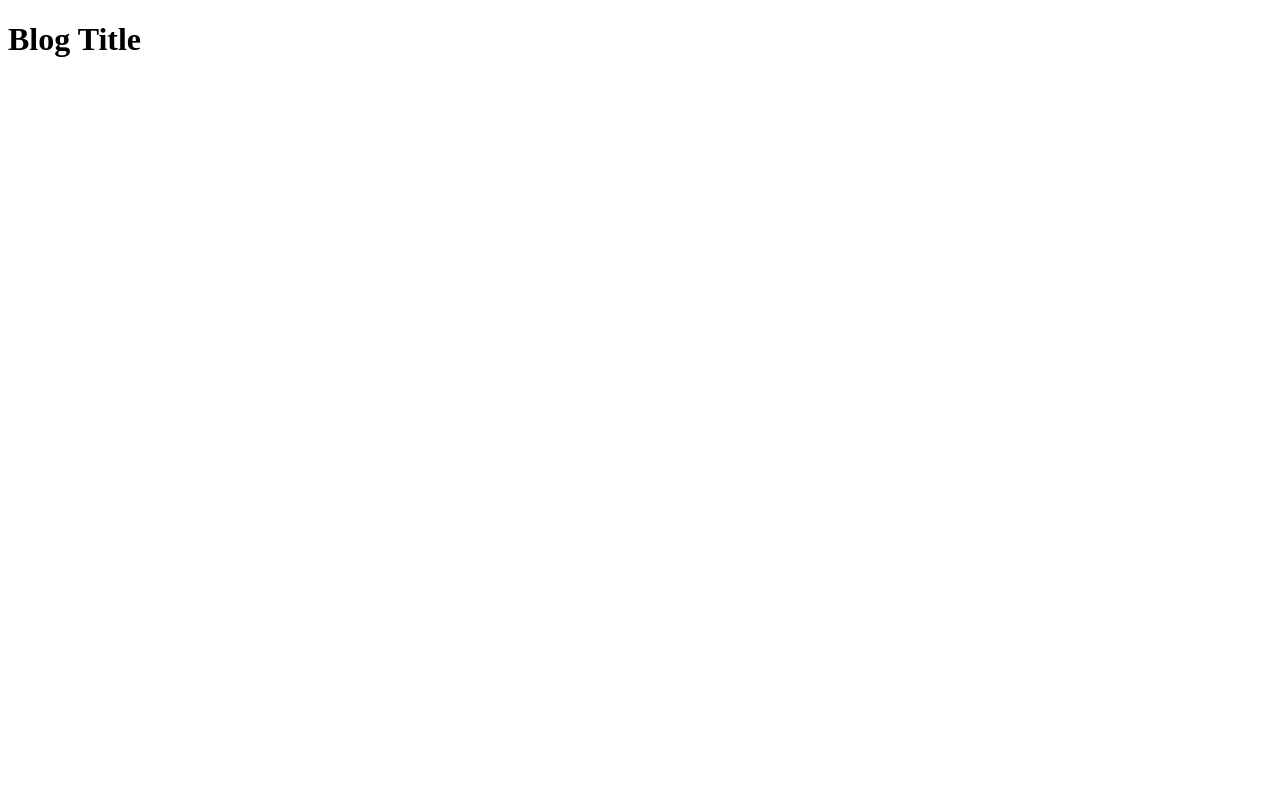
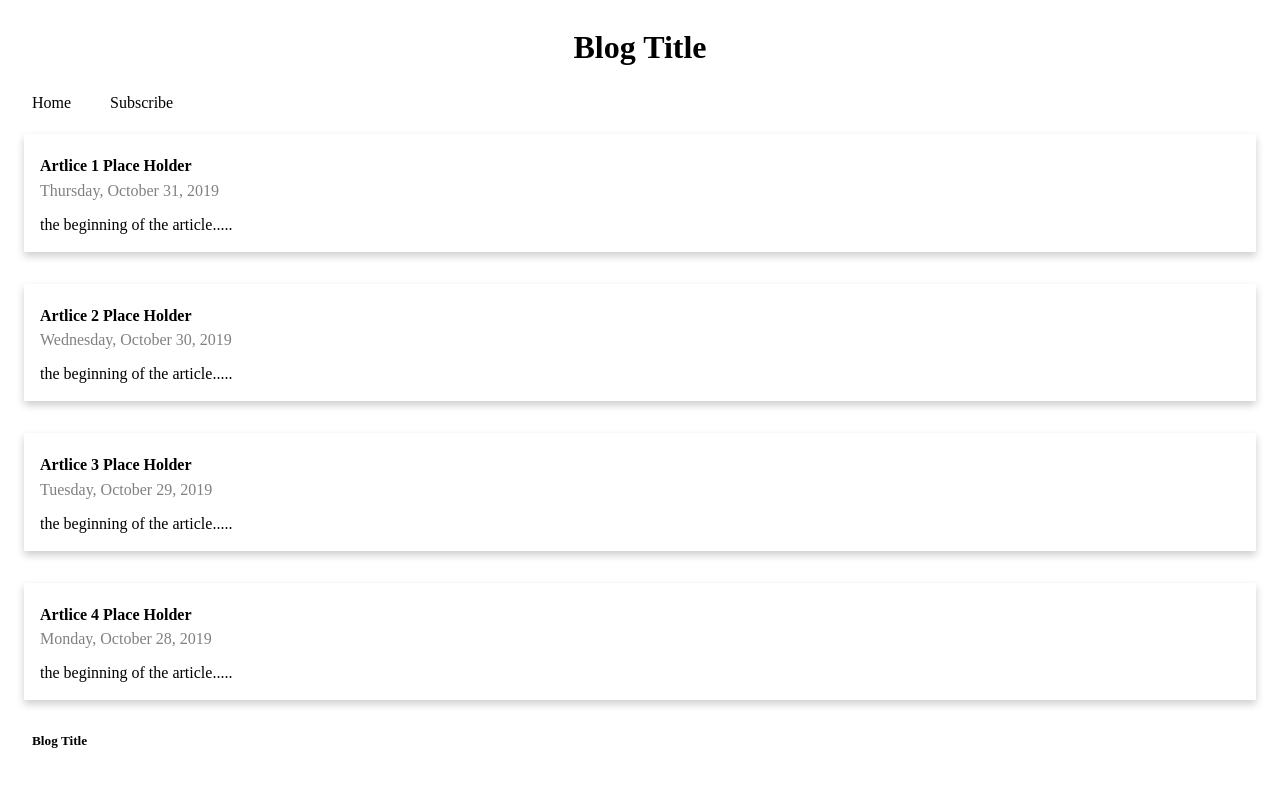
Before and after one commit to thomasgilmore/Personal-Blog-Website, a plain HTML site: page index.html in a window 1280 px wide. Drawn offline with Linux system fonts and the light colour scheme.

Commit message:
refactor: Start coding index.html and style.css
- Start to develop index.html with a title, nav, article card list.
- Start to code css file to style index.html with grid and flexbox.
- Add card class to articles to give an appearance of a card.

```diff
--- a/css/style.css
+++ b/css/style.css
@@ -1,17 +1,109 @@
-/* Header */
+.card {
+    box-shadow: 0 4px 8px 0 rgba(0,0,0,0.2);
+    transition: 0.3s;
+    margin: 1em;
+}
 
-/* Content */
+.card:hover {
+    box-shadow: 0 8px 16px 0 rgba(0,0,0,0.2);
+}
 
-/* Footer */
+.card-container {
+    padding: 2px 16px;
+}
 
-@media(max-width: 320px) {
+@media(max-width: 320px),
+(min-width: 321px),
+(max-width: 599px) {
+
+    .container {
+        display: grid;
+        width: 100%;
+        grid-template-columns: auto;
+        grid-template-rows: 70px 40px auto 55px;
+        grid-template-areas:
+        "header header header header header header"
+        "nav nav nav nav nav nav"
+        /*"sidebar sidebar sidebar sidebar sidebar sidebar"*/
+        "main main main main main main"
+        "footer footer footer footer footer footer";
+    }
+
+    /* Header */
+
+    .header {
+        display: flex;
+        grid-area: header;
+        justify-content: center;
+    }
+
+    .nav {
+        display: flex;
+        grid-area: nav;
+    }
+
+    .nav ul {
+        display: flex;
+        list-style-type: none;
+        padding: 0;
+    }
+
+    .nav ul a {
+        margin: 15px 15px 15px 1.5em;
+    }
+
+    /* Content */
+
+    /*.sidebar {
+        display: flex;
+        grid-area: sidebar;
+    }
+
+    aside {
+        margin: 0 0 0 15px;
+    }*/
+
+    .main {
+        display: flex;
+        flex-direction: column;
+        grid-area: main;
+    }
+
+    a {
+        text-decoration: none;
+        color: black;
+    }
+
+    .article-title {
+
+    }
+
+    .date-published {
+        color: gray;
+        margin: -15px 0 0 0;
+    }
+
+    .beggining-of-article {
+
+    }
+
+    /* Footer */
+
+    .footer {
+        display: flex;
+        grid-area: footer;
+        align-items: flex-end;
+        margin: 0 0 0 1.5em;
+    }
+
+}
+
+
+/*
+@media(min-width: 600px) and (max-width: 900px) {
 
 }
 
 @media(min-width: 901px) {
 
-}
-
-@media(min-width: 600px) and (max-width: 900px) {
-
-}
+}*/
--- a/index.html
+++ b/index.html
@@ -11,11 +11,55 @@
             <header class="header">
                 <h1>Blog Title</h1>
             </header>
+            <nav class="nav">
+                <ul>
+                    <li><a href="index.html">Home</a></li>
+                    <li><a href="subscribe.html">Subscribe</a></li>
+                </ul>
+            </nav>
+            <!--<aside>
+                    <h3>Side Bar</h3>
+            </aside>-->
             <main class="main">
-
+                <a href="./blog-post.html">
+                    <article class="card">
+                    <div class="card-container">
+                        <h4 class="article-title">Artlice 1 Place Holder</h4>
+                        <p class="date-published">Thursday, October 31, 2019</p>
+                        <p class="beggining-of-article">the beginning of the article.....</p>
+                    </div>
+                    </article>
+                </a>
+                <a href="./blog-post.html">
+                    <article class="card">
+                    <div class="card-container">
+                        <h4 class="article-title">Artlice 2 Place Holder</h4>
+                        <p class="date-published">Wednesday, October 30, 2019</p>
+                        <p class="beggining-of-article">the beginning of the article.....</p>
+                    </div>
+                    </article>
+                </a>
+                <a href="./blog-post.html">
+                    <article class="card">
+                    <div class="card-container">
+                        <h4 class="article-title">Artlice 3 Place Holder</h4>
+                        <p class="date-published">Tuesday, October 29, 2019</p>
+                        <p class="beggining-of-article">the beginning of the article.....</p>
+                    </div>
+                    </article>
+                </a>
+                <a href="./blog-post.html">
+                    <article class="card">
+                    <div class="card-container">
+                        <h4 class="article-title">Artlice 4 Place Holder</h4>
+                        <p class="date-published">Monday, October 28, 2019</p>
+                        <p class="beggining-of-article">the beginning of the article.....</p>
+                    </div>
+                    </article>
+                </a>
             </main>
             <footer class="footer">
-
+                <h5>Blog Title</h5>
             </footer>
         </div>
     </body>
```
